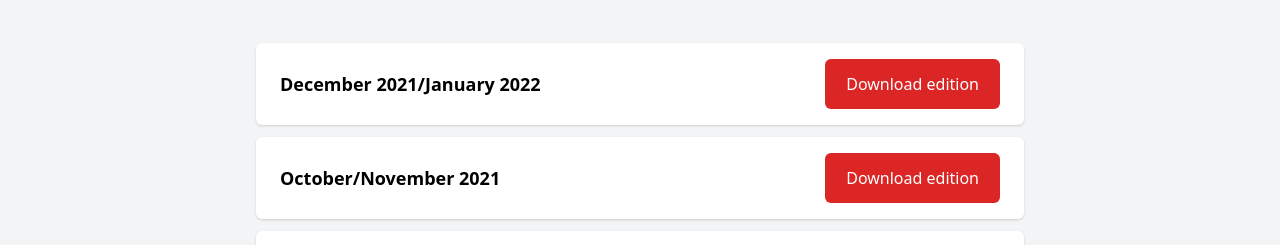
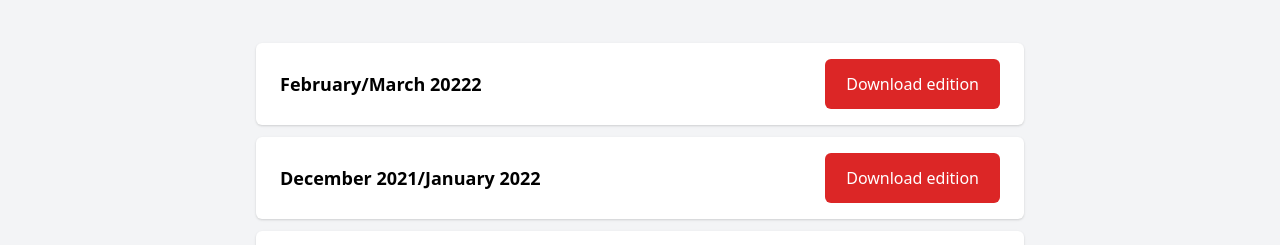
Before and after one commit to moducate/haldon-views, a Next.js app: page /archive in a window 1280 px wide. Shown: the part 505-750 px from the top of the page. Built offline with nearby package versions, Linux system fonts and the light colour scheme.

Commit message:
Update archive.ts

```diff
--- a/data/archive.ts
+++ b/data/archive.ts
@@ -6,9 +6,14 @@ type Newsletter = {
 
 export const newsletters: Newsletter[] = [
   {
+    name: 'February/March 20222',
+    filePath: 'february-march-2022',
+    latest: true,
+  },
+  {
     name: 'December 2021/January 2022',
     filePath: 'december-january-2021',
-    latest: true,
+    latest: false,
   },
   {
     name: 'October/November 2021',
```
